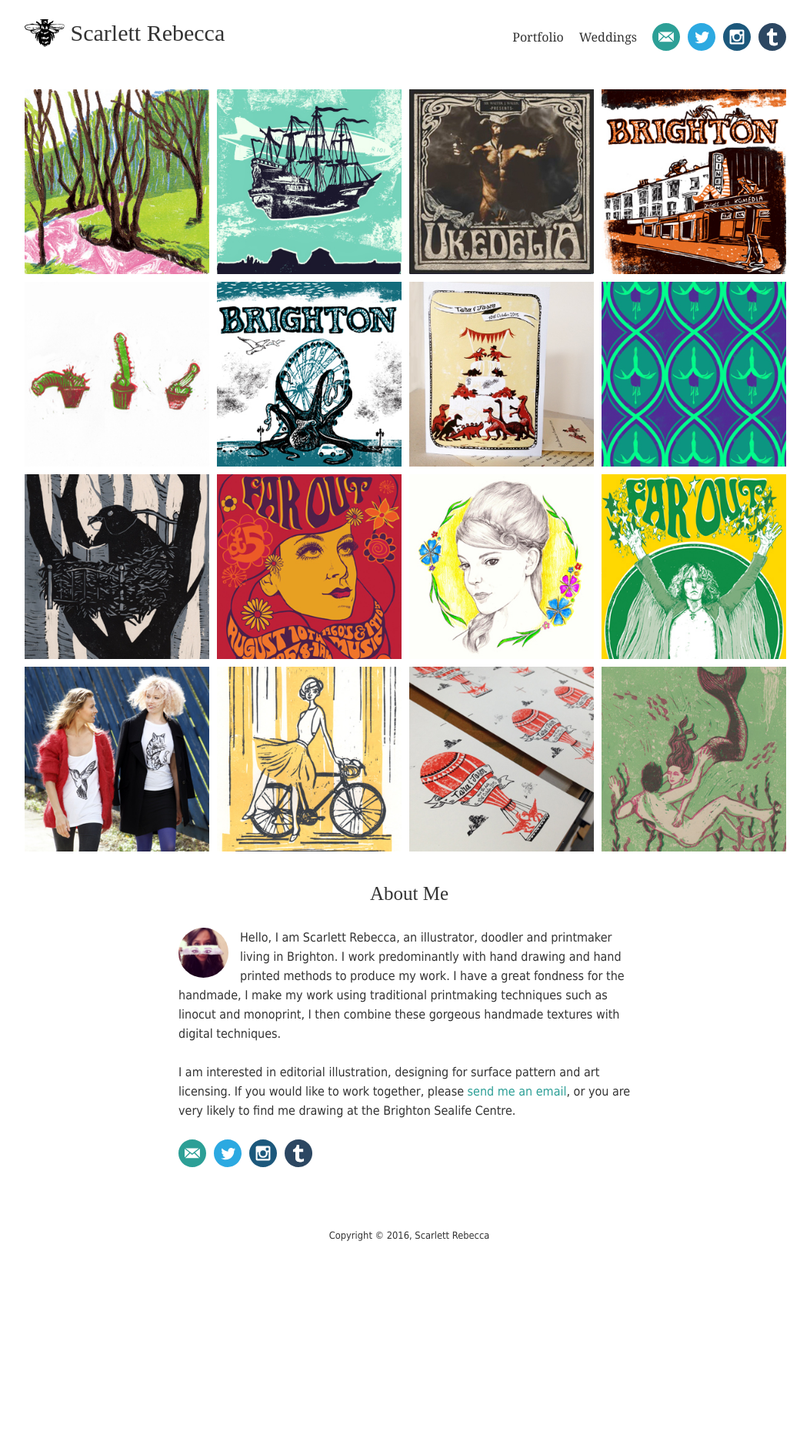
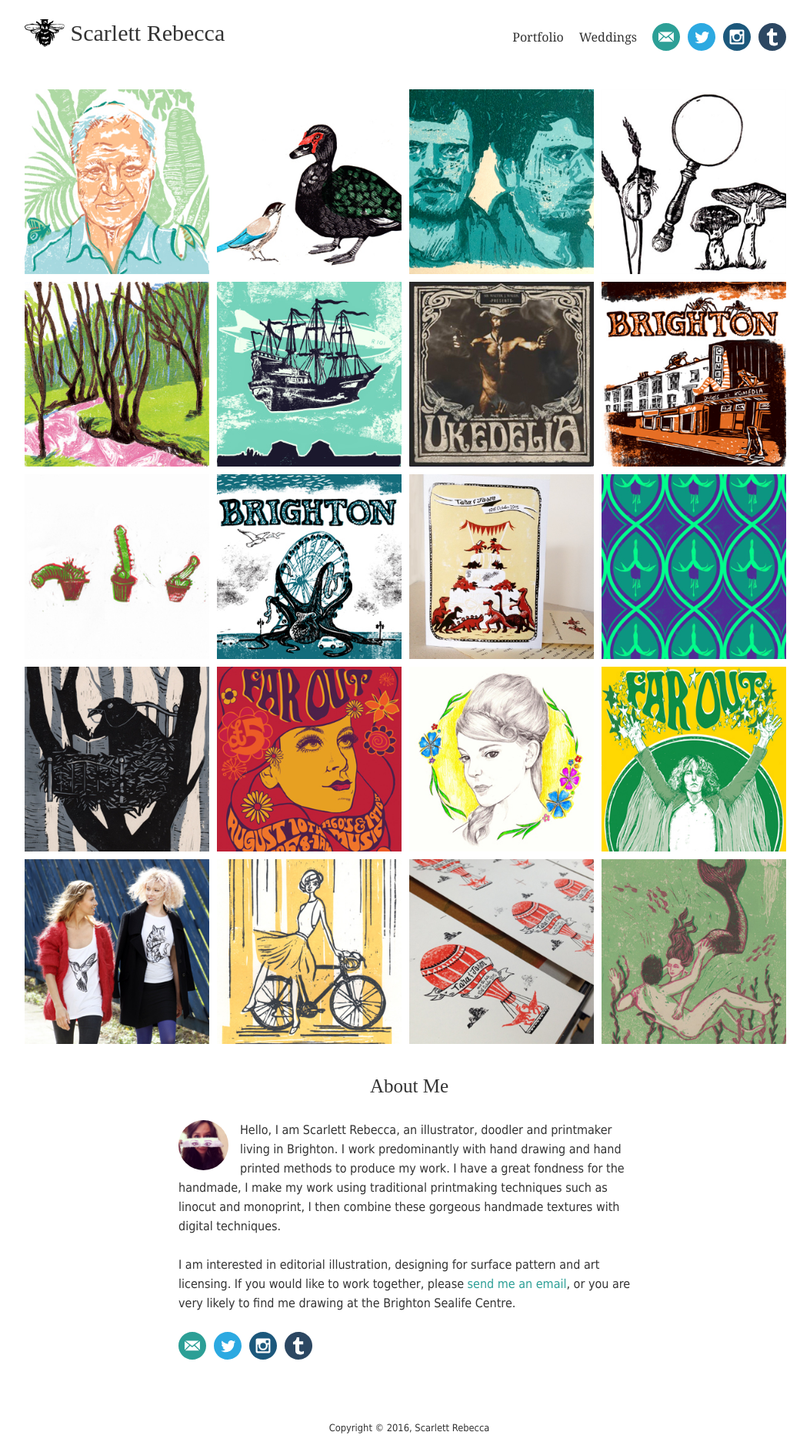
Before and after one commit to scarlettrebecca/website, a Jekyll site: the page built from pages/home.html, in a window 1280 px wide. Shown: the whole page at 77% size, without its empty margins (108-1161 px from the left). Built offline with Jekyll 4.4.1, drawn with Linux system fonts in a browser that asks for light colours; some web fonts are replaced; before the commit the page ends 1636 px from its top, so only the background shows below that.

Commit message:
Update work.yml

```diff
--- a/_data/work.yml
+++ b/_data/work.yml
@@ -7,6 +7,18 @@
 #
 # Images should be 300x300px dimensions, and saved
 # for web (ideally as JPEG files)
+
+- image: david-attenborough.jpg
+  label: David Attenborough portrait
+
+- image: birds-of-portugal.jpg
+  label: Birds of Portugal lino prints
+
+- image: panoramic-pete-lino-cut.jpg
+  label: Panoramic Pete portrait lino cut
+
+- image: countryside-linocuts.jpg
+  label: Countryside Lino prints
 
 - image: pink-stream.jpg
   label: Pink Stream lino print
```
